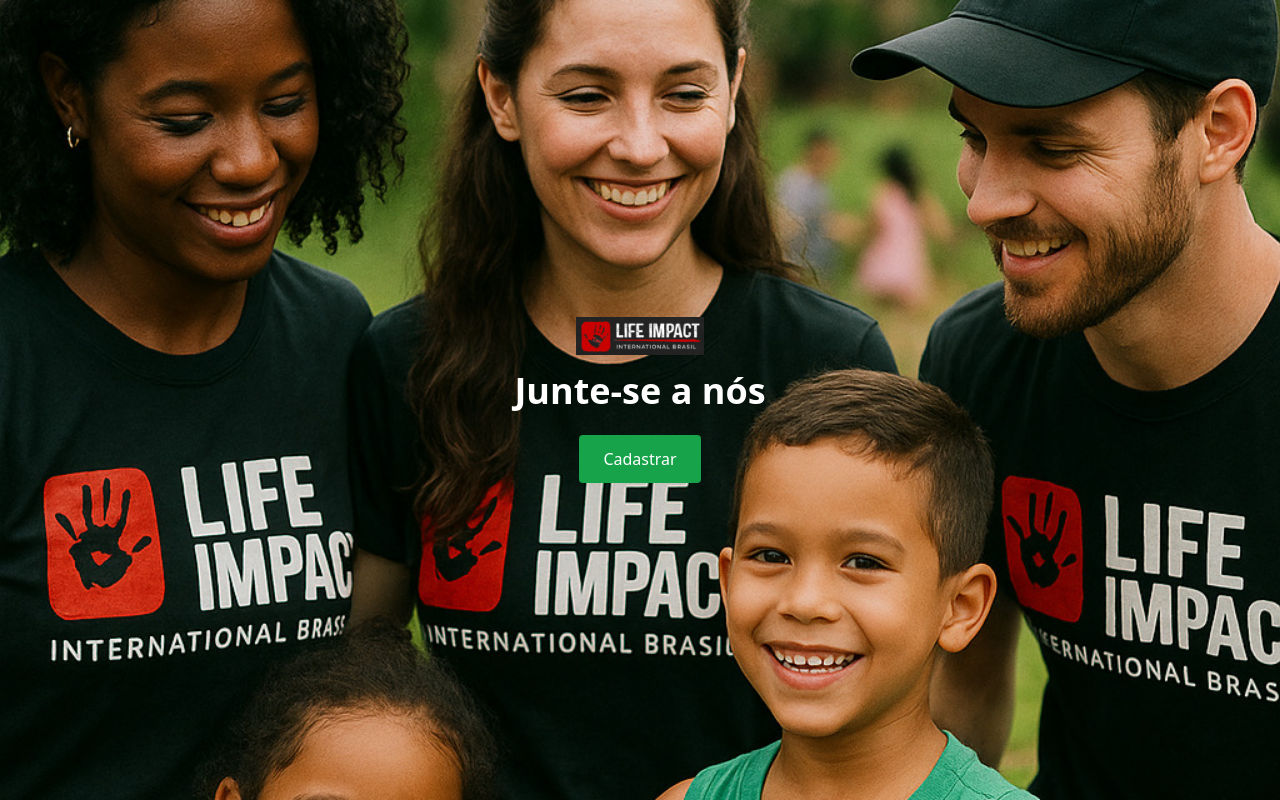
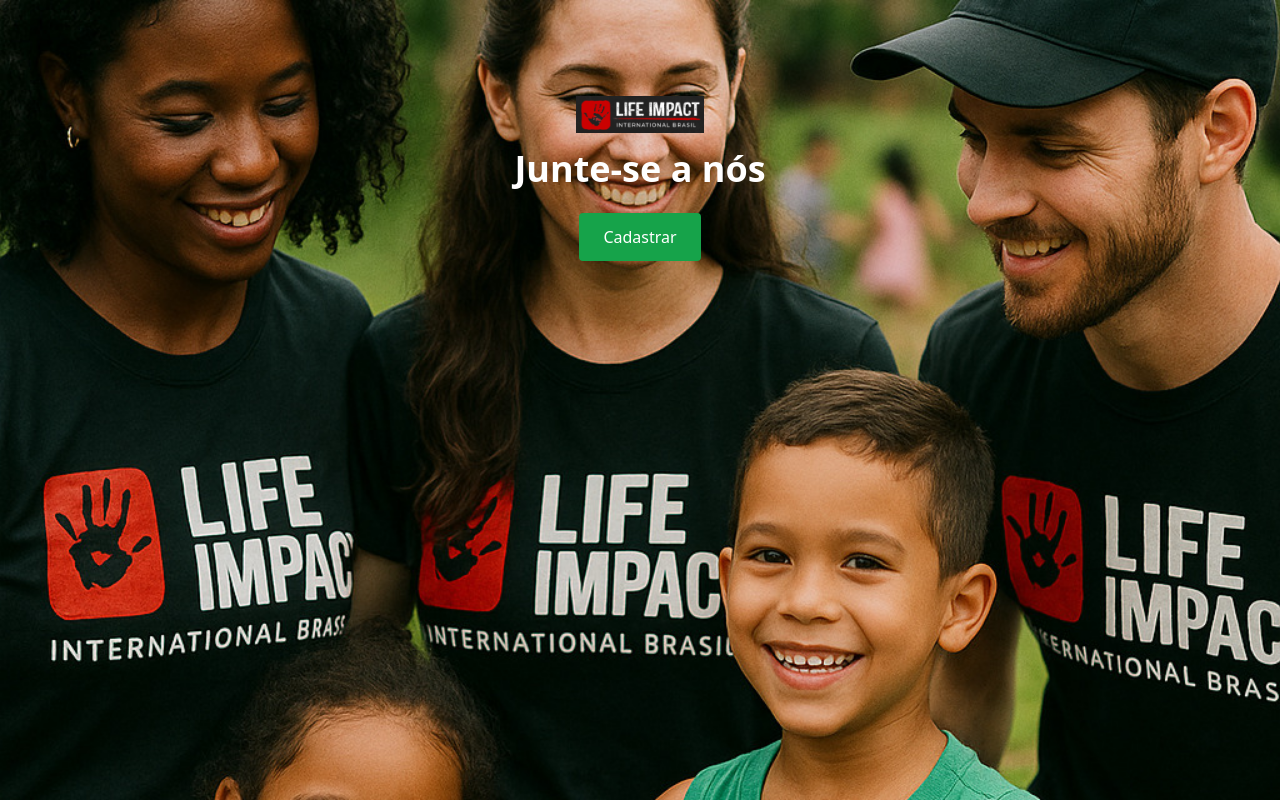
Before and after one commit to LifeImpactBrazil/Volunteers, a Next.js app: page / in a window 1280 px wide. Built offline with nearby package versions, Linux system fonts and the light colour scheme.

Commit message:
style: reposiciona logo e chamada principal para o topo da página inicial

```diff
--- a/app/page.tsx
+++ b/app/page.tsx
@@ -1,7 +1,11 @@
 import Link from 'next/link';
+
 export default function Page() {
   return (
-    <div className="flex flex-col items-center justify-center h-screen bg-cover bg-center" style={{ backgroundImage:"url('/background.jpg')" }}>
+    <div
+      className="flex flex-col items-center justify-start pt-24 h-screen bg-cover bg-center"
+      style={{ backgroundImage: "url('/background.jpg')" }}
+    >
       <img src="/logo.png" alt="Logo" className="w-32 mb-4" />
       <h1 className="text-4xl text-white font-bold">Junte-se a nós</h1>
       <Link href="/register">
```
